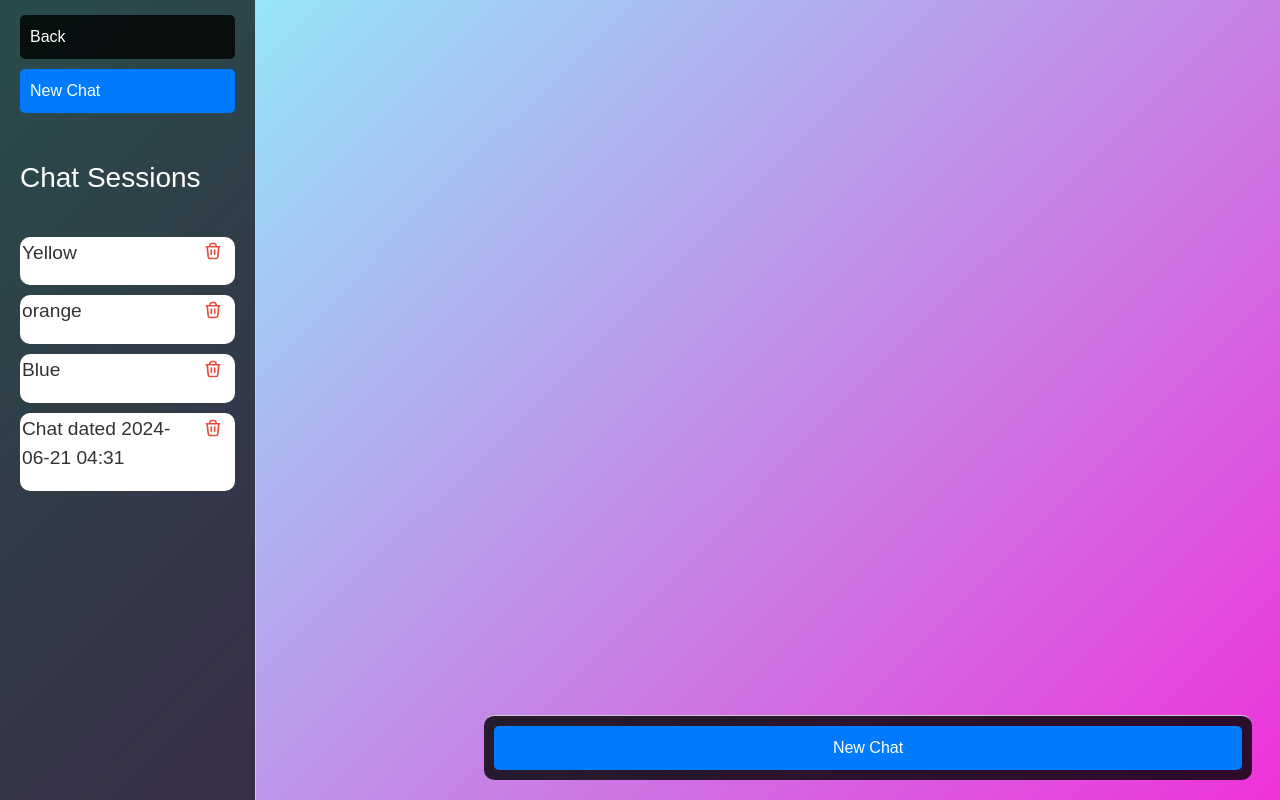
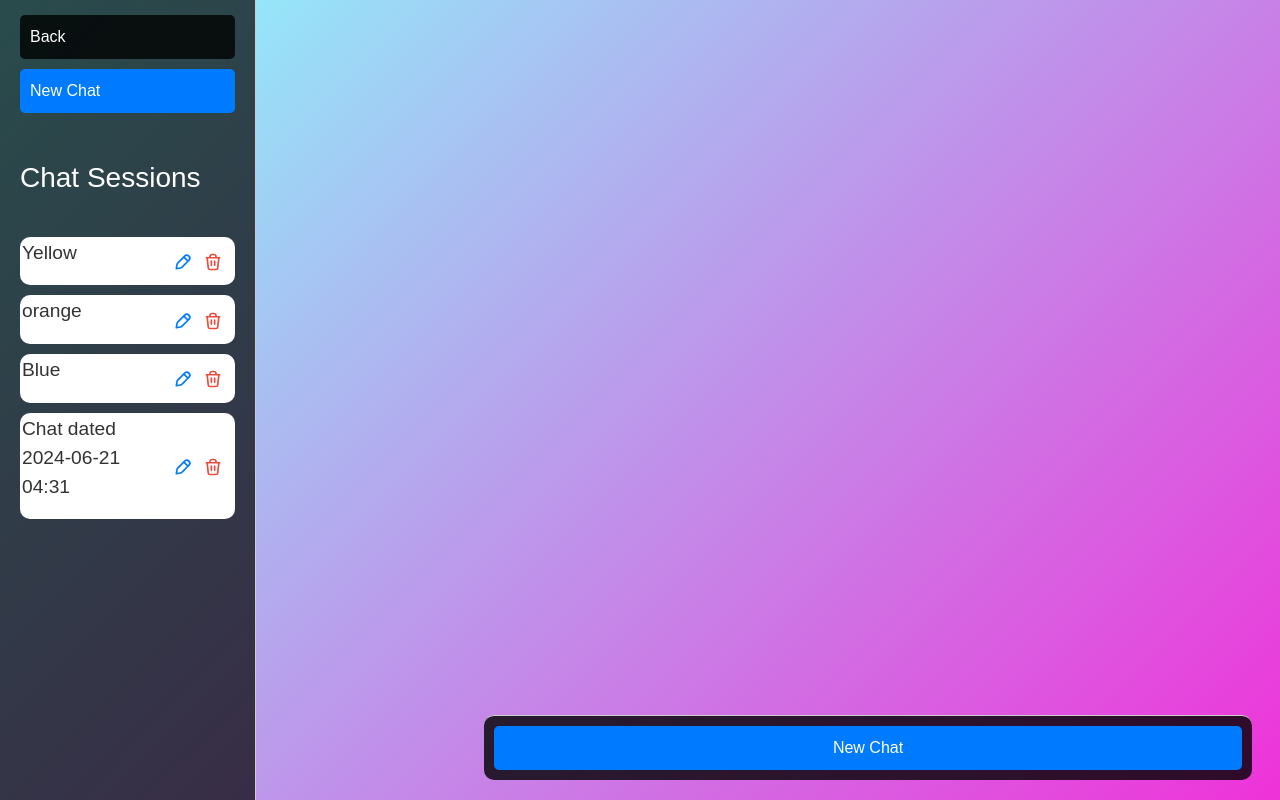
Before and after one commit to venkateshsridharann/Price-Negotiator-Chatbot, a Django app: page /chat/ in a window 1280 px wide. Run offline with Django 5.2, Linux system fonts and the light colour scheme; a user stored in the database is signed in; data comes from the database, SQL or seed files in the repository; both versions use the stored data as it was after the commit; some libraries are stand-ins or nearby versions.

Commit message:
Added chat title edit option

```diff
--- a/negotiator/chat/static/chat.js
+++ b/negotiator/chat/static/chat.js
@@ -86,4 +86,6 @@ document.addEventListener('DOMContentLoaded', function() {
         console.log(window.location.href)
         window.location.href = '/chat/add_chat';
     });
+
+
 });
--- a/negotiator/chat/templates/chat_interface.html
+++ b/negotiator/chat/templates/chat_interface.html
@@ -23,6 +23,13 @@
            color: #e74c3c;
         }
 
+        .edit-icon{
+            height: 20px;
+            width: 20px;
+            margin-left: 10px;
+            margin-right: 0px;
+           color: #007bff;
+        }
         #container {
             display: flex;
             height: 100%;
@@ -217,7 +224,13 @@
             color: #333;
             display: flex;
             justify-content: space-between;
-            align-items: top;
+
+
+        .icons {
+            display: flex;
+            justify-content: flex-end; /* Align items to the rightmost part of the container */
+            align-items: center;
+        }
 
         }
         .chatsession-container::-webkit-scrollbar {
@@ -245,11 +258,25 @@
             <div class="chatsession-container">
                 {% for chat_session in chat_sessions %}
                     <div class="chat-session">
-                        <a href="/chat/{{chat_session.id}}"><p class="chat-content">{{ chat_session.content }}</p></a>
-                        <a href="delete/{{chat_session.id}}"><svg xmlns="http://www.w3.org/2000/svg" width="24" height="24" fill="none" viewBox="0 0 24 24" class="delete-icon">
-                            <path fill="currentColor" fill-rule="evenodd" d="M10.556 4a1 1 0 0 0-.97.751l-.292 1.14h5.421l-.293-1.14A1 1 0 0 0 13.453 4zm6.224 1.892-.421-1.639A3 3 0 0 0 13.453 2h-2.897A3 3 0 0 0 7.65 4.253l-.421 1.639H4a1 1 0 1 0 0 2h.1l1.215 11.425A3 3 0 0 0 8.3 22H15.7a3 3 0 0 0 2.984-2.683l1.214-11.425H20a1 1 0 1 0 0-2zm1.108 2H6.112l1.192 11.214A1 1 0 0 0 8.3 20H15.7a1 1 0 0 0 .995-.894zM10 10a1 1 0 0 1 1 1v5a1 1 0 1 1-2 0v-5a1 1 0 0 1 1-1m4 0a1 1 0 0 1 1 1v5a1 1 0 1 1-2 0v-5a1 1 0 0 1 1-1" clip-rule="evenodd"/>
-                        </svg>
-                        </a>
+                        <a class='chat-content1' href="/chat/{{chat_session.id}}"><p class="chat-content">{{ chat_session.content }}</p></a>
+
+                        <!-- Hidden edit form -->
+                        <form id="editForm{{ chat_session.id }}" style="display: none;" action="{% url 'chat_edit' chat_session.id %}" method="post">
+                            {% csrf_token %}
+                            <input type="text" name="updated_content" value="{{ chat_session.content }}">
+                            <button type="submit">Save</button>
+                        </form>
+                        <!-- edit chat -->
+                         <div class="icons">
+                            <a href="javascript:void(0);" onclick="toggleEdit({{ chat_session.id }})"><svg xmlns="http://www.w3.org/2000/svg" width="24" height="24" fill="none" viewBox="0 0 24 24" class="edit-icon">
+                                <path fill="currentColor" fill-rule="evenodd" d="M13.293 4.293a4.536 4.536 0 1 1 6.414 6.414l-1 1-7.094 7.094A5 5 0 0 1 8.9 20.197l-4.736.79a1 1 0 0 1-1.15-1.151l.789-4.736a5 5 0 0 1 1.396-2.713zM13 7.414l-6.386 6.387a3 3 0 0 0-.838 1.628l-.56 3.355 3.355-.56a3 3 0 0 0 1.628-.837L16.586 11zm5 2.172L14.414 6l.293-.293a2.536 2.536 0 0 1 3.586 3.586z" clip-rule="evenodd"/>
+                            </svg></a>
+
+                            <a href="delete/{{chat_session.id}}"><svg xmlns="http://www.w3.org/2000/svg" width="24" height="24" fill="none" viewBox="0 0 24 24" class="delete-icon">
+                                <path fill="currentColor" fill-rule="evenodd" d="M10.556 4a1 1 0 0 0-.97.751l-.292 1.14h5.421l-.293-1.14A1 1 0 0 0 13.453 4zm6.224 1.892-.421-1.639A3 3 0 0 0 13.453 2h-2.897A3 3 0 0 0 7.65 4.253l-.421 1.639H4a1 1 0 1 0 0 2h.1l1.215 11.425A3 3 0 0 0 8.3 22H15.7a3 3 0 0 0 2.984-2.683l1.214-11.425H20a1 1 0 1 0 0-2zm1.108 2H6.112l1.192 11.214A1 1 0 0 0 8.3 20H15.7a1 1 0 0 0 .995-.894zM10 10a1 1 0 0 1 1 1v5a1 1 0 1 1-2 0v-5a1 1 0 0 1 1-1m4 0a1 1 0 0 1 1 1v5a1 1 0 1 1-2 0v-5a1 1 0 0 1 1-1" clip-rule="evenodd"/>
+                            </svg>
+                            </a>
+                        </div>
 
                     </div>
                 {% endfor %}
@@ -298,6 +325,20 @@
         var currentUrl = window.location.href;
         currentUrl = currentUrl.split('/').pop()
         document.getElementById('chat-session-id').value = currentUrl;
+
+        function toggleEdit(chatId) {
+        var content = document.querySelector(`.chat-content1[href='/chat/${chatId}']`);
+        var form = document.getElementById('editForm' + chatId);
+
+        if (content.style.display !== 'none') {
+            content.style.display = 'none';
+            form.style.display = 'block';
+        } else {
+            content.style.display = 'block';
+            form.style.display = 'none';
+        }
+    }
+
     </script>
 </body>
 </html>
--- a/negotiator/chat/urls.py
+++ b/negotiator/chat/urls.py
@@ -4,7 +4,7 @@ from . import views
 urlpatterns = [
     path('', views.all_chats, name='all_chats'),
     path('delete/<int:pk>', views.delete_chat, name='chat_delete'),
-    # path('edit/<int:pk>', views.chat_edit, name='chat_edit'),
+    path('edit/<int:pk>', views.chat_edit, name='chat_edit'),
     path('add_chat/', views.add_chat, name='add_chat'),
     path('<int:pk>', views.load_chat, name='load_chat'),
     path('send_message/', views.send_message, name='send_message'),
--- a/negotiator/chat/views.py
+++ b/negotiator/chat/views.py
@@ -42,12 +42,14 @@ def chat_edit(request,pk):
     chat_sessions = ChatSession.objects.filter(user=request.user)
     # chat to edit
     chat_session = get_object_or_404(ChatSession, id=pk)
+    chat_session.save()
     if request.method == 'POST':
-        # Assuming you have a form to update the content, retrieve the updated data
         updated_content = request.POST.get('updated_content', '')
         chat_session.content = updated_content
         chat_session.save()
-    return render(request, 'chat_interface.html', {'chat_sessions': chat_sessions, "messages":messages})
+
+    return redirect('/chat/'+str(pk))
+    # return render(request, 'chat_interface.html', {'chat_sessions': chat_sessions, "messages":messages})
 
 
 
```
Also changed, not shown: negotiator/db.sqlite3.
